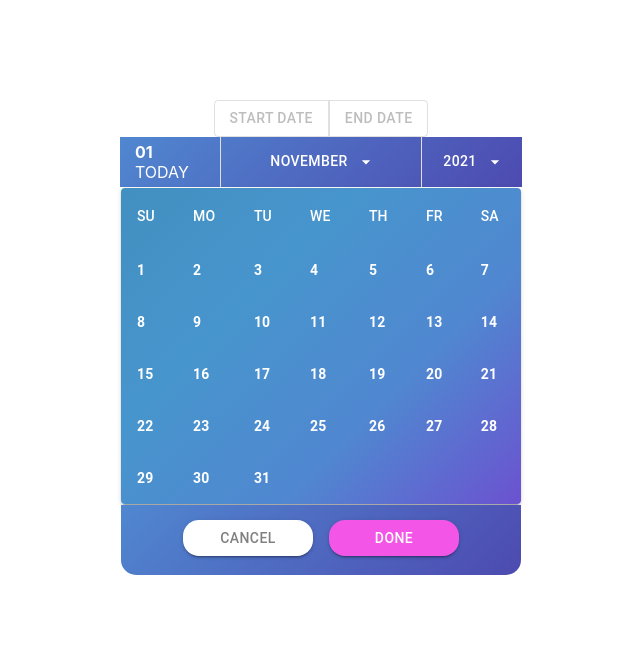
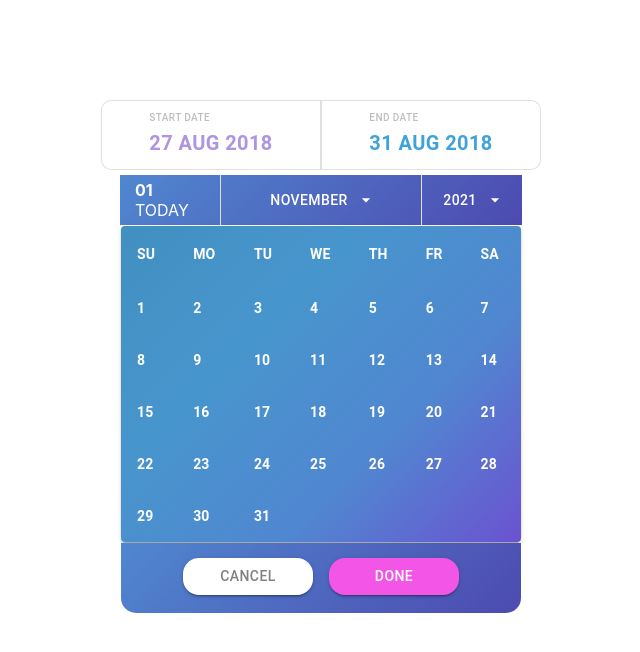
Before and after one commit to ioanamoflic/webML_frontend, a React (Create React App) app in the folder project/: page /datePicker in a window 1280 px wide. Shown: the top 652 px of the page, without its empty margins (319-959 px from the left). Built offline with nearby package versions, Linux system fonts and the light colour scheme.

Commit message:
Some other style changes

```diff
--- a/project/src/components/DatePicker/calendar.js
+++ b/project/src/components/DatePicker/calendar.js
@@ -52,13 +52,13 @@ class Calendar extends Component {
         return (
             <TableHead>
                 <TableRow>
-                    <TableCell style={{ color: "white", borderBottom: 'none' }}>SU</TableCell>
-                    <TableCell style={{ color: "white", borderBottom: 'none' }}>MO</TableCell>
-                    <TableCell style={{ color: "white", borderBottom: 'none' }}>TU</TableCell>
-                    <TableCell style={{ color: "white", borderBottom: 'none' }}>WE</TableCell>
-                    <TableCell style={{ color: "white", borderBottom: 'none' }}>TH</TableCell>
-                    <TableCell style={{ color: "white", borderBottom: 'none' }}>FR</TableCell>
-                    <TableCell style={{ color: "white", borderBottom: 'none' }}>SA</TableCell>
+                    <TableCell style={{ color: "white", borderBottom: 'none', fontWeight: 'bold' }}>SU</TableCell>
+                    <TableCell style={{ color: "white", borderBottom: 'none', fontWeight: 'bold' }}>MO</TableCell>
+                    <TableCell style={{ color: "white", borderBottom: 'none', fontWeight: 'bold' }}>TU</TableCell>
+                    <TableCell style={{ color: "white", borderBottom: 'none', fontWeight: 'bold' }}>WE</TableCell>
+                    <TableCell style={{ color: "white", borderBottom: 'none', fontWeight: 'bold' }}>TH</TableCell>
+                    <TableCell style={{ color: "white", borderBottom: 'none', fontWeight: 'bold' }}>FR</TableCell>
+                    <TableCell style={{ color: "white", borderBottom: 'none', fontWeight: 'bold' }}>SA</TableCell>
                 </TableRow>
             </TableHead>
         );
--- a/project/src/components/DatePicker/chosenDates.js
+++ b/project/src/components/DatePicker/chosenDates.js
@@ -16,16 +16,16 @@ class ChosenDates extends Component {
                     background: this.props.background,
                     borderTopLeftRadius: this.props.radius,
                     borderBottomLeftRadius: this.props.radius,
-                    borderTopRightRadius: "0px",
-                    borderBottomRightRadius: "0px",
+                    borderTopRightRadius: 0,
+                    borderBottomRightRadius: 0,
                     borderColor: this.props.borderColor
                 }}>
-                    <div style={{textAlign: this.props.textAlign}}>
+                    <div style={{textAlign: this.props.textAlign, fontSize: 10}}>
                         Start date
                         <div
                             style={{
                                 color: this.props.leftDateColor,
-                                fontWeight: this.props.fontWeight,
+                                fontWeight: 'bold',
                                 fontSize: this.props.fontSize
                             }}>{this.props.startDate}</div>
                     </div>
@@ -37,16 +37,16 @@ class ChosenDates extends Component {
                     background: this.props.background,
                     borderTopRightRadius: this.props.radius,
                     borderBottomRightRadius: this.props.radius,
-                    borderTopLeftRadius: "0px",
-                    borderBottomLeftRadius: "0px",
+                    borderTopLeftRadius: 0,
+                    borderBottomLeftRadius: 0,
                     borderColor: this.props.borderColor
                 }}>
-                    <div style={{textAlign: this.props.textAlign}}>
+                    <div style={{textAlign: this.props.textAlign, fontSize: 10}}>
                         End date
                         <div
                             style={{
                                 color: this.props.rightDateColor,
-                                fontWeight: this.props.fontWeight,
+                                fontWeight: 'bold',
                                 fontSize: this.props.fontSize
                             }}>
                             {this.props.endDate}</div>
--- a/project/src/components/DatePicker/index.js
+++ b/project/src/components/DatePicker/index.js
@@ -12,7 +12,20 @@ class DatePicker extends Component {
         return (
             <Stack style={styles.calendarClass}>
                 <Paper elevation={0}>
-                    <ChosenDates />
+                <ChosenDates
+                    startDate="27 AUG 2018"
+                    endDate="31 AUG 2018"
+                    background="white"
+                    width="220px"
+                    height="70px"
+                    marginBottom="5px"
+                    leftDateColor="#ae94e3"
+                    rightDateColor="#40a2db"
+                    fontSize="20px"
+                    radius="10px"
+                    textAlign="left"
+                    >
+                </ChosenDates>
                 </Paper>
                 <Paper elevation={0}>
                     <CurrentDate />
```
